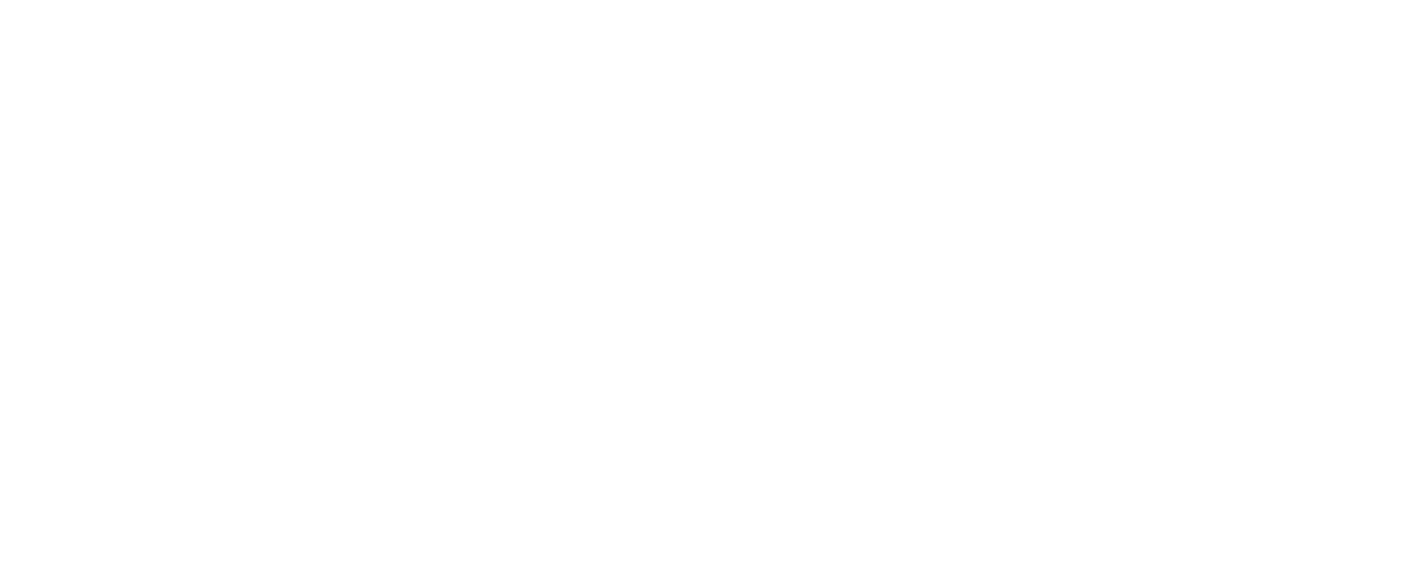
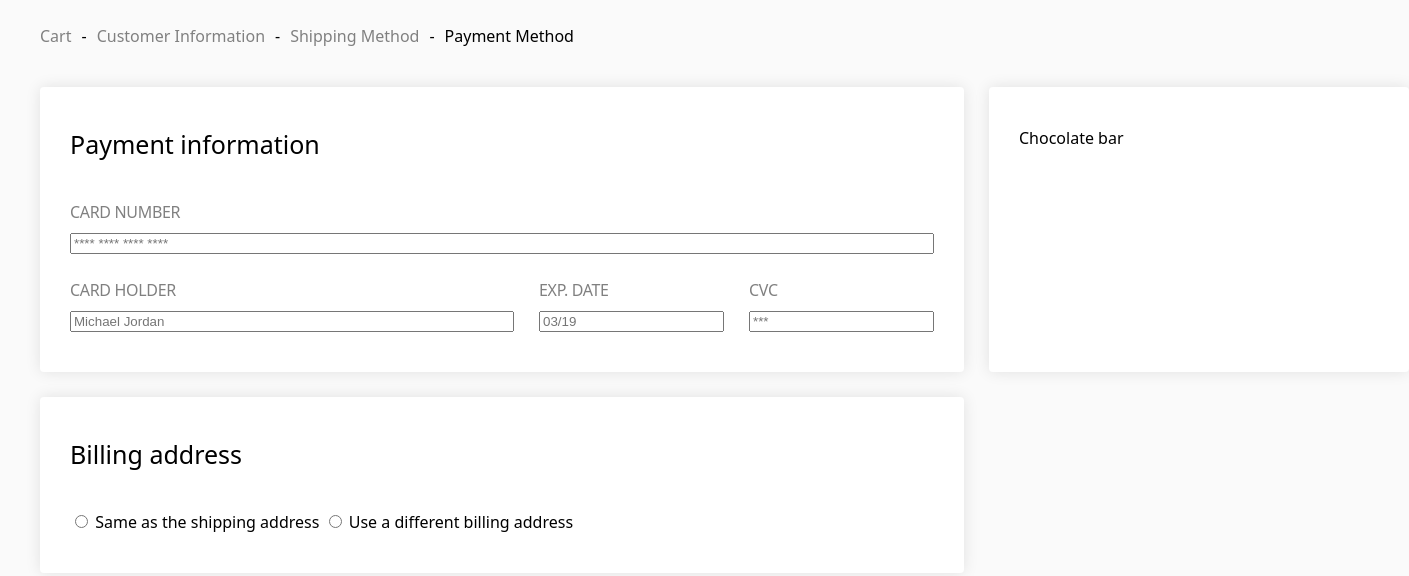
Before and after one commit to khhhrp-frontloops-markup/task-26, a website built with Vite: page index.html in a window 1280 px wide. Shown: the whole page, 1409 px wide, since content can reach past the window. Built offline with nearby package versions, Linux system fonts and the light colour scheme.

Commit message:
i made the markup and started styling it

```diff
--- a/index.html
+++ b/index.html
@@ -1,15 +1,71 @@
 <!DOCTYPE html>
 <html lang="en">
   <head>
-  <meta charset="UTF-8">
-  <meta name="viewport" content="width=device-width, initial-scale=1.0">
-  <link rel="stylesheet" href="./src/style.scss">
+    <meta charset="UTF-8" />
+    <meta name="viewport" content="width=device-width, initial-scale=1.0" />
+    <link rel="stylesheet" href="./src/style.scss" />
     <link rel="icon" href="./src/img/favicon.ico" sizes="32x32" />
     <link rel="icon" href="./src/img/favicon.svg" type="image/svg+xml" />
     <link rel="apple-touch-icon" href="./src/img/apple-touch-icon.png" />
-  <title>task-00</title>
+    <title>task-26</title>
   </head>
   <body>
-
+    <div class="main-container">
+      <nav class="breadcrumbs">
+        <a href="#!" class="breadcrumbs__link">Cart</a>
+        <a href="#!" class="breadcrumbs__link">Customer Information</a>
+        <a href="#!" class="breadcrumbs__link">Shipping Method</a>
+        <a href="#!" class="breadcrumbs__link">Payment Method</a>
+      </nav>
+      <form class="form">
+        <div class="main-block">
+          <h2 class="main-block__title">Payment information</h2>
+          <div class="payment-info">
+            <label class="form-field">
+              <span class="form-field__label">card number</span>
+              <input
+                class="form-field__input"
+                type="text"
+                placeholder="**** **** **** ****"
+              />
+            </label>
+            <label class="form-field">
+              <span class="form-field__label">card holder</span>
+              <input
+                type="text"
+                class="form-field__input"
+                placeholder="Michael Jordan"
+              />
+            </label>
+            <label class="form-field">
+              <span class="form-field__label">exp. date</span>
+              <input
+                type="text"
+                class="form-field__input"
+                placeholder="03/19"
+              />
+            </label>
+            <label class="form-field">
+              <span class="form-field__label">cvc</span>
+              <input type="text" class="form-field__input" placeholder="***" />
+            </label>
+          </div>
+        </div>
+        <div class="main-block">Chocolate bar</div>
+        <div class="main-block">
+          <h2 class="main-block__title">Billing address</h2>
+          <label class="form-radio">
+            <input type="radio" name="address" class="form-radio__btn" />
+            <span class="form-radio__label">Same as the shipping address</span>
+          </label>
+          <label class="form-radio">
+            <input type="radio" name="address" class="form-radio__btn" />
+            <span class="form-radio__label">
+              Use a different billing address
+            </span>
+          </label>
+        </div>
+      </form>
+    </div>
   </body>
 </html>
--- a/src/style.scss
+++ b/src/style.scss
@@ -17,8 +17,98 @@ p {
 }
 
 body {
+  background-color: #fafafa;
   margin: 0;
   min-height: 100dvh;
   font-family: system-ui, -apple-system, BlinkMacSystemFont, "Segoe UI", Roboto,
     Oxygen, Ubuntu, Cantarell, "Open Sans", "Helvetica Neue", sans-serif;
 }
+
+$accent-color: #6785e6;
+
+.main-container {
+  max-width: 1440px;
+  width: 100%;
+  margin-inline: auto;
+  padding-inline: 40px;
+}
+
+.breadcrumbs {
+  display: flex;
+  align-items: center;
+  flex-wrap: wrap;
+  column-gap: 10px;
+  padding-top: 25px;
+  padding-bottom: 40px;
+
+  &__link {
+    text-decoration: none;
+
+    &:not(:last-child) {
+      color: gray;
+      pointer-events: none;
+
+      &::after {
+        content: "-";
+        margin-left: 10px;
+        color: #000;
+      }
+    }
+
+    &:last-child {
+      color: #000;
+
+      @media (hover: hover) {
+        &:hover {
+          color: $accent-color;
+        }
+      }
+    }
+  }
+}
+
+.form {
+  display: grid;
+  grid-template-columns: 1fr 35%;
+  gap: 25px;
+}
+
+.main-block {
+  background-color: #ffffff;
+  border-radius: 4px;
+  box-shadow: 0px 0px 15px rgba(0, 0, 0, 0.1);
+  padding: 40px 30px;
+
+  &__title {
+    font-size: 25px;
+    font-weight: 500;
+    padding-bottom: 40px;
+  }
+}
+
+.payment-info {
+  display: grid;
+  grid-template-columns: 444px 1fr 1fr;
+  gap: 25px;
+
+  > :nth-child(1) {
+    grid-column: 1 / -1;
+  }
+
+  > :nth-child(2) {
+    grid-column: 1 / 2;
+  }
+}
+
+.form-field {
+  display: flex;
+  flex-direction: column;
+  row-gap: 10px;
+
+  &__label {
+    font-weight: 500;
+    text-transform: uppercase;
+    color: gray;
+    letter-spacing: -0.02em;
+  }
+}
```
Also changed, not shown: src/img/preview.png (added). Lines whose indentation alone changed are shown as unchanged.
